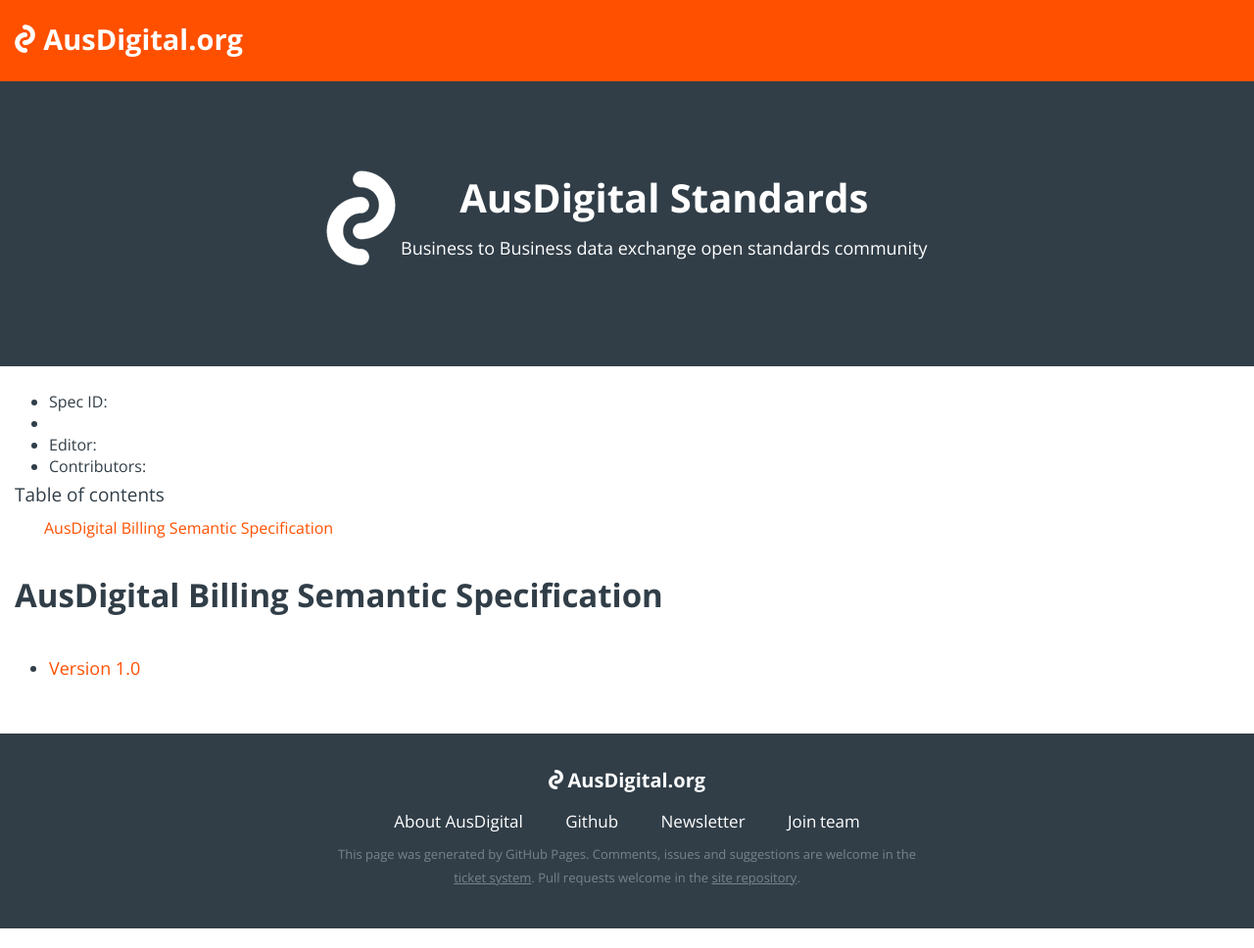
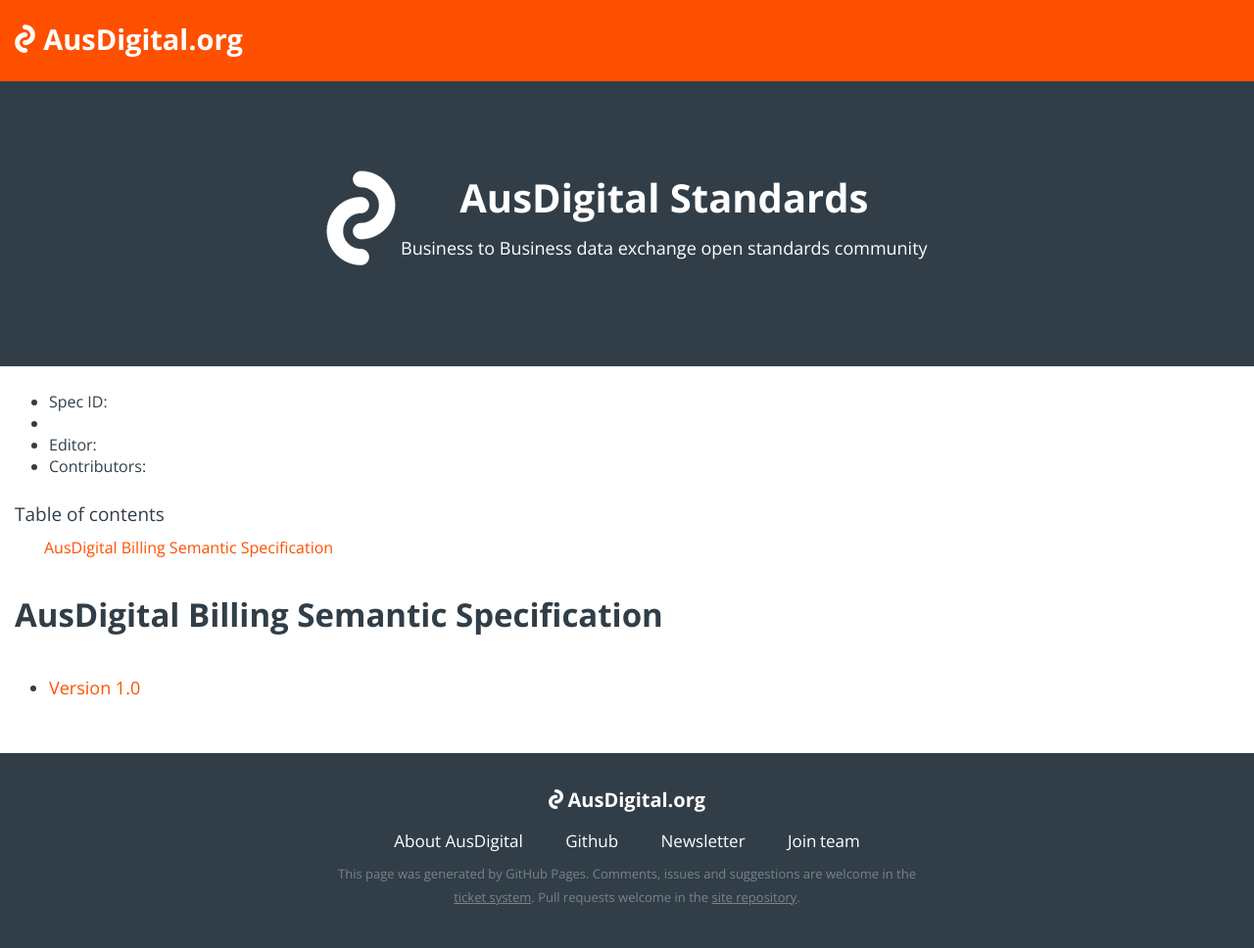
Before and after one commit to ausdigital/ausdigital.github.io, a Jekyll site: the page built from specs/ausdigital-bill/index.md, in a window 1280 px wide. Shown: the whole page at 98% size. Built offline with Jekyll 4.4.1, drawn with Linux system fonts in a browser that asks for light colours; our own code applies the rules of GitHub Pages for plain Markdown files; comment, search, counter and statistics services are not loaded.

```diff
--- a/Gemfile
+++ b/Gemfile
@@ -15,7 +15,7 @@ gem "jekyll", "3.3.1"
 gem "minima"
 
 #gem 'jekyll-toc'
-gem 'github-pages'
+gem 'github-pages', group: :jekyll_plugins
 
 group :jekyll_plugins do
    gem "jekyll-toc"
--- a/_config.yml
+++ b/_config.yml
@@ -10,6 +10,8 @@ title: ausdigital
 baseurl: "" # the subpath of your site, e.g. /blog
 
 markdown: kramdown
+kramwdown:
+  parse_block_html: true
 
 gems: [jekyll-toc]
 
--- /dev/null
+++ b/_includes/toc.html
@@ -0,0 +1,4 @@
+<div class="specs-toc">
+    <div class="specs-toc-title">Table of contents</div>
+    {{ content | toc_only }}
+</div>
--- a/_layouts/specs.html
+++ b/_layouts/specs.html
@@ -8,7 +8,6 @@
 {% include header.html %}
 <div class="main-wrapper">
     <div class="docs-content">
-        <div class="specs-toc">
         <div class="spec-header">
             {% assign page.specs_assets = page.specs_assets | append: page.url %}
             <ul>
@@ -18,9 +17,7 @@
                 <li>Contributors: {{ page.contributors | markdownify}}</li>
             </ul>
         </div>
-            <div class="specs-toc-title">Table of contents</div>
-            {{ content | toc_only }}
-        </div>
+        {% include toc.html %}
         {{ content }}
     </div>
 </div>
--- a/_sass/_toc.scss
+++ b/_sass/_toc.scss
@@ -1,10 +1,10 @@
 .spec-header{
+  padding: 25px 0 0 0;
   font-size: 16px;
 
   p{
     display: inline;
     margin: 0;
-    vertical-align: middle;
   }
 
   li{
```
Lines whose indentation alone changed are shown as unchanged.
